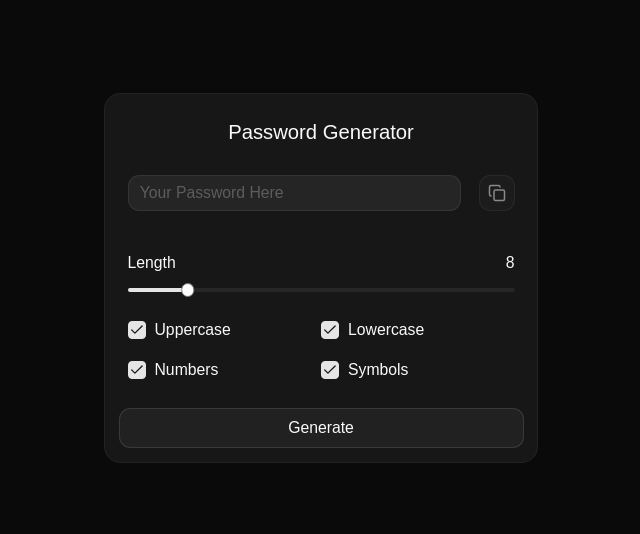
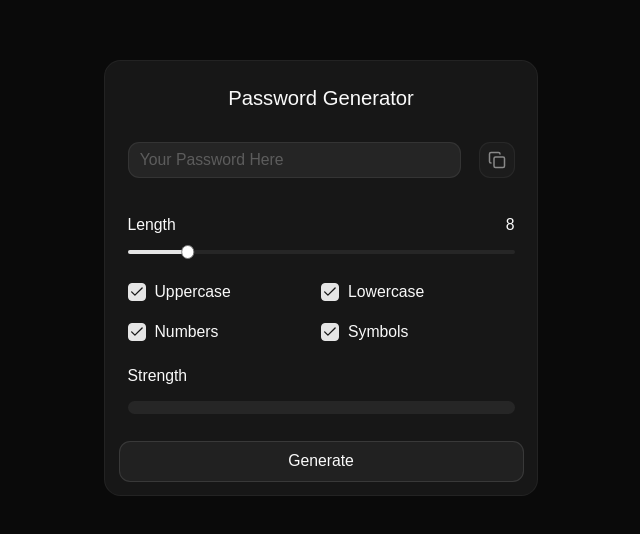
Before and after one commit to RupanSamanta/password-generator, a React (Vite) app: page / in a window 1280 px wide. Shown: the part 122-656 px from the top of the page, without its empty margins (319-959 px from the left). Built offline with nearby package versions, Linux system fonts and the light colour scheme.

Commit message:
Add Strength component and password strength checking functionality

```diff
--- a/src/App.jsx
+++ b/src/App.jsx
@@ -1,26 +1,35 @@
 import Display from "./components/structure/display"
 import Settings from "./components/structure/settings"
 import Footer from "./components/structure/footer"
+import Strength from "./components/structure/strength"
+import { useState } from "react"
 import { Card, CardContent, CardHeader } from "./components/ui/card"
-import { useState } from "react"
 import { generatePassword } from "./lib/generatePassword"
+import { checkPasswordStrength } from "./lib/checkPasswordStrength"
 
 function App() {
   const [length, setLength] = useState(8);
   const [checked, setChecked] = useState([true, true, true, true]);
   const [password, setPassword] = useState("");
+  const [strength, setStrength] = useState({});
   return (
-    <Card size="sm" className="mx-auto w-full max-w-sm dark">
+    <Card size="sm" className="w-full max-w-sm mx-auto dark">
       <CardHeader className="mt-2">
         <div className="text-lg">Password Generator</div>
       </CardHeader>
-      <CardContent className="flex justify-between gap-4 ml-2 mr-2 mt-3 mb-3 px-0">
+      <CardContent className="flex justify-between gap-4 mx-2 my-3 px-0">
         <Display password={password} />
       </CardContent>
-      <CardContent className="settings bg-card ml-2 mr-2 mt-3 mb-3">
+      <CardContent className="settings bg-card m-2">
         <Settings length={length} setLength={setLength} checked={checked} setChecked={setChecked} />
       </CardContent>
-      <Footer generatePassword={() => setPassword(generatePassword(length, ...checked))} />
+      <CardContent className="mx-2 my-3 mt-0">
+        <Strength strength={strength}/>
+      </CardContent>
+      <Footer generatePassword={ () => {
+          setPassword(generatePassword(length, ...checked));
+          setStrength(checkPasswordStrength(password));
+      }} />
     </Card>
   )
 }
--- a/src/components/structure/footer.jsx
+++ b/src/components/structure/footer.jsx
@@ -4,7 +4,11 @@ import { CardContent } from "../ui/card"
 function Footer({ generatePassword }) {
     return (
         <CardContent>
-            <Button size="lg" variant="outline" aria-label="Generate" className="w-full cursor-pointer" onClick={generatePassword}>Generate</Button>
+            <Button size="lg"
+                variant="outline"
+                aria-label="Generate"
+                className="w-full cursor-pointer"
+                onClick={generatePassword}>Generate</Button>
         </CardContent>
     )
 }
--- /dev/null
+++ b/src/components/structure/strength.jsx
@@ -0,0 +1,13 @@
+import { Progress } from "@/components/ui/progress"
+
+function Strength({ strength }) {
+  return (
+    <div className="strength-box w-full flex justify-between flex-wrap gap-3">
+      <div>Strength</div>
+      <div>{strength.label}</div>
+      <Progress value={2} min={1} max={6} step={1} className="p-1.5" />
+    </div>
+  )
+}
+
+export default Strength
--- /dev/null
+++ b/src/components/ui/progress.jsx
@@ -0,0 +1,27 @@
+import * as React from "react"
+import { Progress as ProgressPrimitive } from "radix-ui"
+
+import { cn } from "@/lib/utils"
+
+function Progress({
+  className,
+  value,
+  ...props
+}) {
+  return (
+    <ProgressPrimitive.Root
+      data-slot="progress"
+      className={cn(
+        "relative flex h-1 w-full items-center overflow-x-hidden rounded-full bg-muted",
+        className
+      )}
+      {...props}>
+      <ProgressPrimitive.Indicator
+        data-slot="progress-indicator"
+        className="size-full flex-1 bg-primary transition-all"
+        style={{ transform: `translateX(-${100 - (value || 0)}%)` }} />
+    </ProgressPrimitive.Root>
+  );
+}
+
+export { Progress }
--- a/src/index.css
+++ b/src/index.css
@@ -160,7 +160,8 @@
 }
 
 html {
-  font-size: 14px;
+  font-size: 16px;
+
   @media screen and (min-width: 1126px) {
     font-size: 18px;
   }
--- /dev/null
+++ b/src/lib/checkPasswordStrength.js
@@ -0,0 +1,40 @@
+function checkPasswordStrength(password) {
+    let score = 0;
+
+    if (!password) {
+        return {
+            score,
+            label: "Empty"
+        }
+    }
+
+    // Check the length
+    if (password.length >= 8) score++;
+    if (password.length >= 12) score++;
+    if (password.length >= 20) score++;
+
+    // Check for containing both lowercase and uppercase letters
+    if (/[a-z]/.test(password) || /[A-Z]/.test(password)) score++;
+
+    // Check for at least one number
+    if (/\d/.test(password)) score++;
+
+    // Check for at least one special character
+    if (/[^A-Za-z0-9]/.test(password)) score++;
+
+    const labels = [
+        "Very Weak",
+        "Weak",
+        "Medium",
+        "Strong",
+        "Very Strong",
+        "Excellent",
+    ];
+
+    return {
+        score,
+        label: labels[score],
+    };
+}
+
+export { checkPasswordStrength }
```
